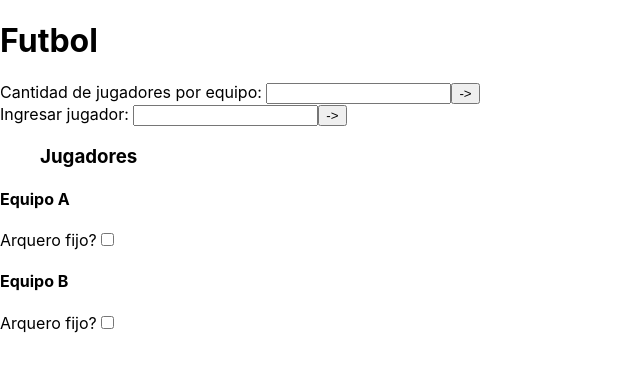
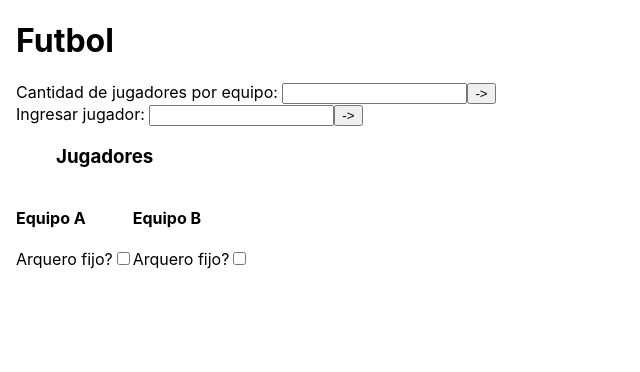
Before and after one commit to Changuitoss/Arma-Equipo, a React (Create React App) app in the folder armaequipo/: page / in a window 1280 px wide. Shown: the top 372 px of the page, without its empty margins (0-640 px from the left). Built offline with nearby package versions, Linux system fonts and the light colour scheme.

Commit message:
Algo de CSS

```diff
--- /dev/null
+++ b/armaequipo/src/components/Futbol.css
@@ -0,0 +1,7 @@
+.futbol-container {
+  margin: 1rem;
+}
+
+.equipos {
+  display: flex;
+}
--- a/armaequipo/src/components/Futbol.js
+++ b/armaequipo/src/components/Futbol.js
@@ -4,6 +4,7 @@ import PlayerList from './PlayerList';
 import NumPlayersForm from './NumPlayersForm';
 import PlayerNameForm from './PlayerNameForm';
 import GoalkeeperForm from './GoalkeeperForm';
+import './Futbol.css';
 
 class Futbol extends Component {
 
@@ -158,7 +159,8 @@ class Futbol extends Component {
                       removeFromList={this.removeFromList}
           />
         </ul>
-
+        <div className="equipos">
+          <div className="equipoA">
             <h4>Equipo A</h4>
             <GoalkeeperForm handleGoalKeeperState={this.handleGoalKeeperState}
                             goalkeepername="goalkeeperA"
@@ -169,7 +171,9 @@ class Futbol extends Component {
                     gkState={this.state.goalkeeperA}
                     handleGoalKeeperSelect={this.handleGoalKeeperSelect}
             />
+          </div>
 
+          <div className="equipoB">
             <h4>Equipo B</h4>
             <GoalkeeperForm handleGoalKeeperState={this.handleGoalKeeperState}
                             goalkeepername="goalkeeperB"
@@ -180,6 +184,8 @@ class Futbol extends Component {
                     gkState={this.state.goalkeeperB}
             />
           </div>
+        </div>
+      </div>
     );
   }
 }
```
Lines whose indentation alone changed are shown as unchanged.
